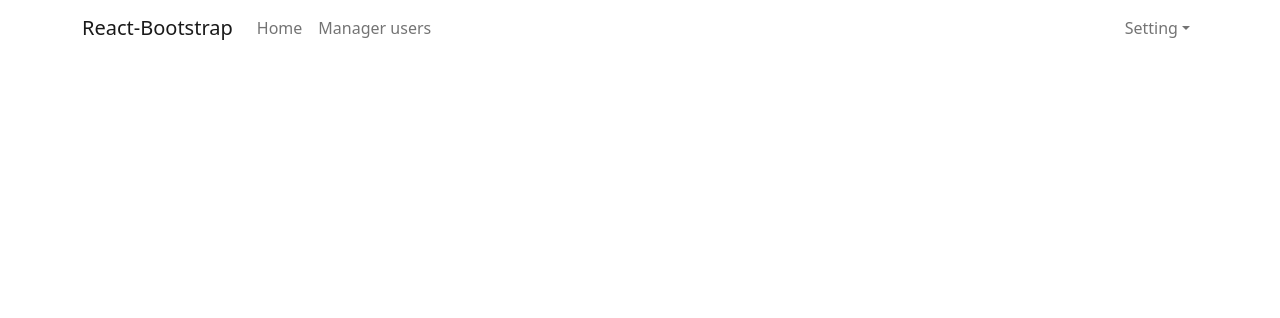
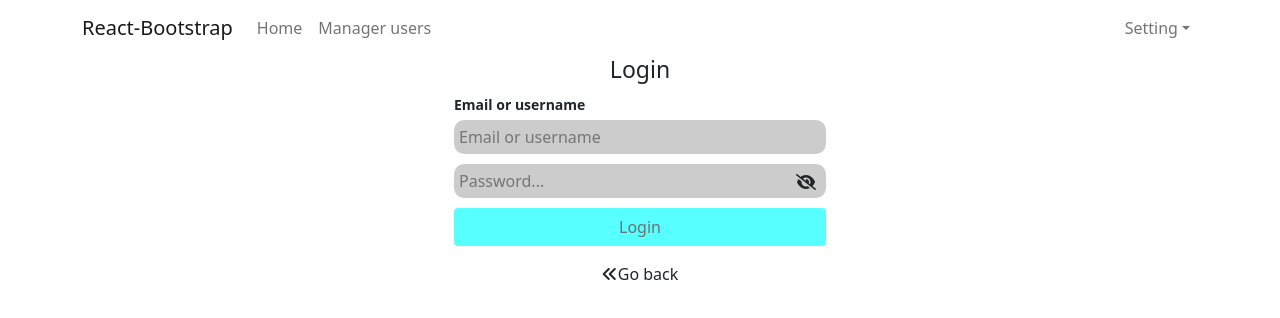
Before and after one commit to phuongphamduy/udemy-react-pratice, a React (Create React App) app: page /login in a window 1280 px wide. Shown: the top 318 px of the page. Built offline with nearby package versions, Linux system fonts and the light colour scheme.

Commit message:
layout login

```diff
--- a/src/App.js
+++ b/src/App.js
@@ -6,6 +6,7 @@ import TableUsers from './components/TableUsers';
 import { ToastContainer } from 'react-toastify';
 import 'react-toastify/dist/ReactToastify.css';
 import Home from './components/Home';
+import Login from './components/Login';
 function App() {
     return (
         <>
@@ -16,6 +17,7 @@ function App() {
                         <Routes>
                             <Route path="/" element={<Home />} />
                             <Route path="/users" element={<TableUsers />} />
+                            <Route path="/login" element={<Login />} />
                         </Routes>
                     </Container>
                 </BrowserRouter>
--- a/src/App.scss
+++ b/src/App.scss
@@ -13,3 +13,66 @@ body {
         margin: auto;
     }
 }
+
+.login-container {
+    display: flex;
+    flex-direction: column;
+    margin: 0 auto;
+
+    .title {
+        text-align: center;
+        font-size: 23px;
+        margin-bottom: 10px;
+    }
+
+    .text-label {
+        font-size: 14px;
+        font-weight: 600;
+        margin-bottom: 5px;
+    }
+
+    .login-input {
+        padding: 5px;
+        border-radius: 10px;
+        border: none;
+        background-color: #ccc;
+        width: 100%;
+        &:hover {
+            background-color: #999;
+        }
+    }
+
+    .wrap-input-password {
+        margin-top: 10px;
+        position: relative;
+
+        i {
+            position: absolute;
+            right: 10px;
+            top: 10px;
+            cursor: pointer;
+        }
+    }
+
+    .btn {
+        margin-top: 10px;
+        background-color: aqua;
+        cursor: pointer;
+        &.active {
+            background-color: red;
+            color: white;
+        }
+    }
+
+    button:disabled {
+        cursor: not-allowed;
+    }
+
+    .back {
+        cursor: pointer;
+
+        &:hover {
+            font-weight: 600;
+        }
+    }
+}
--- a/src/components/Header.js
+++ b/src/components/Header.js
@@ -21,7 +21,11 @@ function Header() {
                     </Nav>
                     <Nav>
                         <NavDropdown title="Setting" id="basic-nav-dropdown">
-                            <NavDropdown.Item href="#action/3.1">Login</NavDropdown.Item>
+                            <NavDropdown.Item>
+                                <NavLink to="/login" className="nav-link">
+                                    Login
+                                </NavLink>
+                            </NavDropdown.Item>
                             <NavDropdown.Item href="#action/3.2">Logout</NavDropdown.Item>
                         </NavDropdown>
                     </Nav>
--- /dev/null
+++ b/src/components/Login.js
@@ -0,0 +1,46 @@
+import { useState } from 'react';
+
+function Login() {
+    const [email, setEmail] = useState('');
+    const [password, setPassword] = useState('');
+    const [isShowPassword, setIsShowPassword] = useState(false);
+
+    return (
+        <>
+            <div className="login-container col-12 col-sm-6 col-md-4">
+                <h1 className="title">Login</h1>
+                <div className="text-label">Email or username</div>
+                <input
+                    className="login-input"
+                    placeholder="Email or username"
+                    value={email}
+                    onChange={(e) => setEmail(e.target.value)}
+                />
+                <div className="wrap-input-password">
+                    <input
+                        type={isShowPassword ? 'text' : 'password'}
+                        className="login-input"
+                        placeholder="Password..."
+                        value={password}
+                        onChange={(e) => setPassword(e.target.value)}
+                    />
+                    <i
+                        className={isShowPassword ? 'fa-solid fa-eye' : 'fa-solid fa-eye-slash'}
+                        onClick={() => setIsShowPassword(!isShowPassword)}
+                    ></i>
+                </div>
+                <button
+                    className={email && password ? 'btn active' : 'btn'}
+                    disabled={email && password ? false : true}
+                >
+                    Login
+                </button>
+                <div className="text-center mt-3 back">
+                    <i className="fa-solid fa-angles-left"></i>Go back
+                </div>
+            </div>
+        </>
+    );
+}
+
+export default Login;
```
